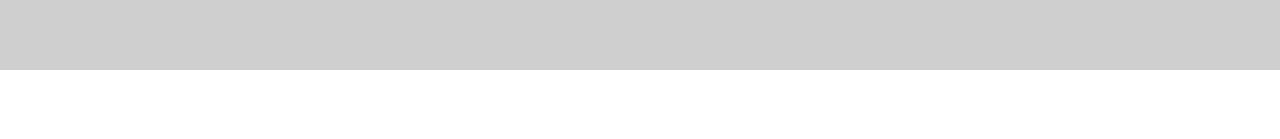
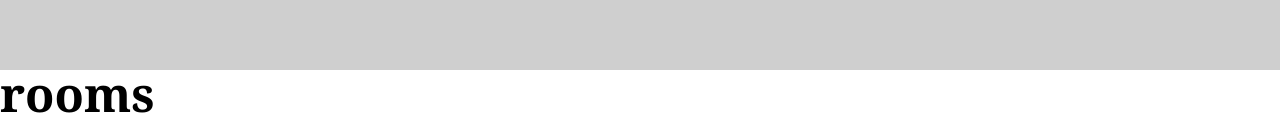
Before and after one commit to Jogata/SoftUni-React-Project, a React (Vite) app in the folder client/: page / in a window 1280 px wide. Shown: the part 1435-1574 px from the top of the page. Before the commit the page ends 1505 px from the top, so only its background shows below. Built offline with nearby package versions, Linux system fonts and the light colour scheme; a web font is replaced by a local one.

Commit message:
added context

```diff
--- /dev/null
+++ b/client/src/components/beach-resort/components/Context.jsx
@@ -0,0 +1,24 @@
+import { Component, createContext } from "react";
+import rooms from "../data";
+
+const RoomContext = createContext();
+
+class RoomProvider extends Component {
+    state = {
+        rooms: rooms,
+    }
+
+    render() {
+        return <RoomContext.Provider value={this.state.rooms}>
+            {this.props.children}
+        </RoomContext.Provider>
+    }
+}
+
+const RoomConsumer = RoomContext.Consumer;
+
+export {
+    RoomProvider,
+    RoomConsumer,
+    RoomContext
+}
--- a/client/src/components/beach-resort/components/Home.jsx
+++ b/client/src/components/beach-resort/components/Home.jsx
@@ -2,6 +2,7 @@ import { Link } from "react-router-dom";
 import { Banner } from "./Banneer";
 import { Hero } from "./Hero";
 import { Services } from "./Services";
+import { RoomConsumer } from "./Context";
 
 export function Home() {
     return (
@@ -17,6 +18,12 @@ export function Home() {
             <Services>
                 <h4>services</h4>
             </Services>
+            <RoomConsumer>
+                {(ctx) => {
+                    console.log(ctx);
+                    return <h1>rooms</h1>
+                }}
+            </RoomConsumer>
         </div>
     )
 }
```
Also changed, not shown: client/src/App.jsx (+5 -2 lines).
